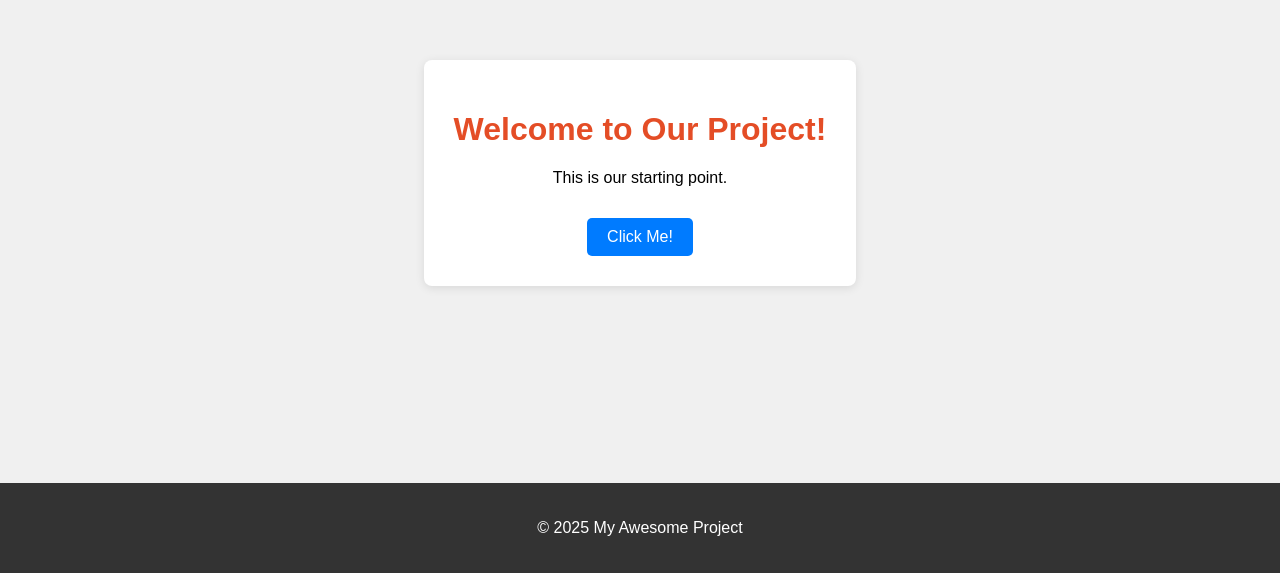
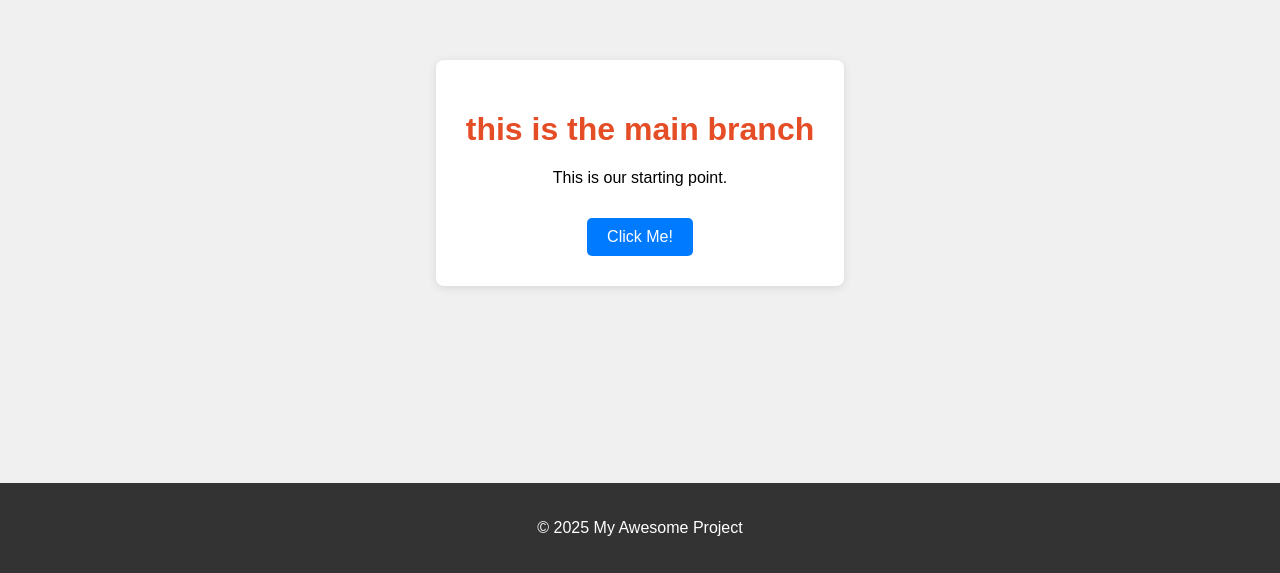
Before and after one commit to danay1414/practing-js, a plain HTML site: page index.html in a window 1280 px wide. Shown: the part 227-800 px from the top of the page. Drawn offline with Linux system fonts and the light colour scheme.

Commit message:
changed the main branch

```diff
--- a/index.html
+++ b/index.html
@@ -8,7 +8,7 @@
 </head>
 <body>
     <div class="container">
-        <h1>Welcome to Our Project!</h1>
+        <h1>this is the main branch</h1>
         <p id="message">This is our starting point.</p>
         <button id="myButton">Click Me!</button>
     </div>
```
